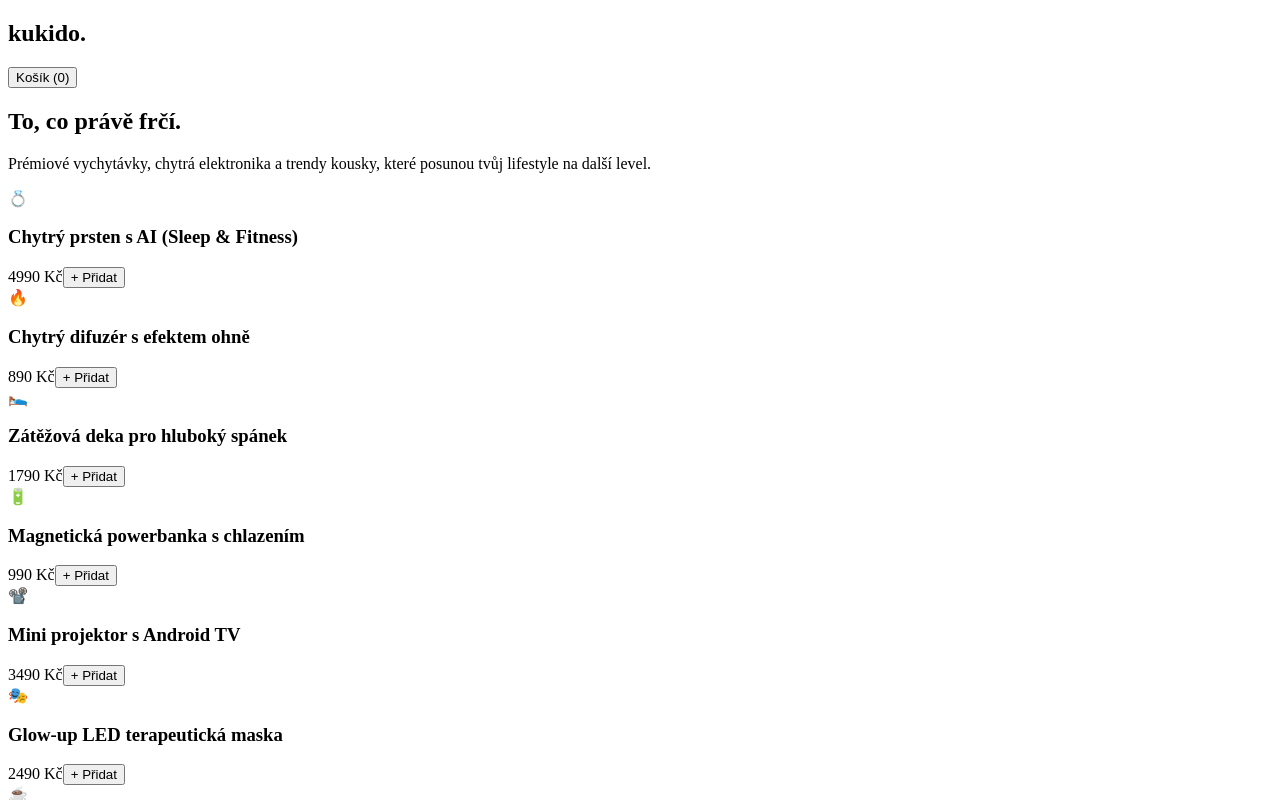
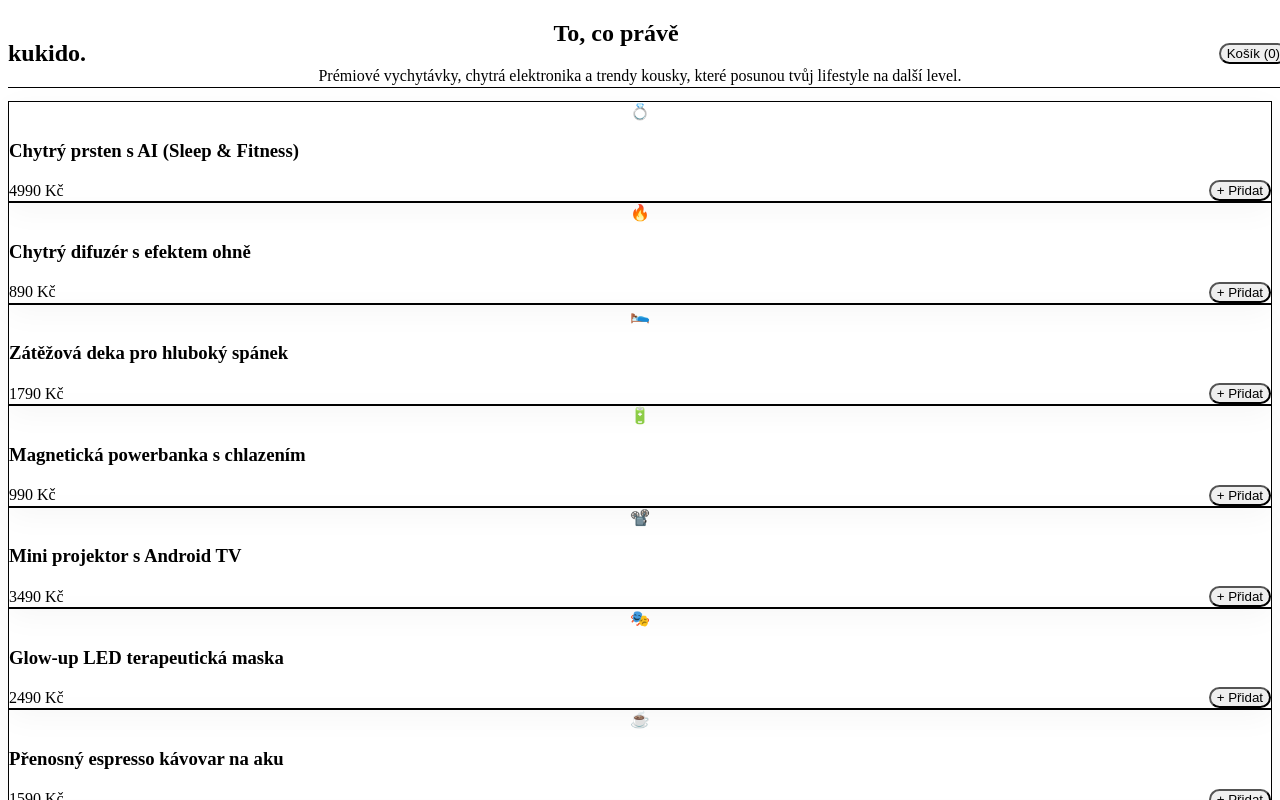
Before and after one commit to koukal96/Kukido, a Next.js app: page / in a window 1280 px wide. Shown: the top 800 px of the page. Built offline with nearby package versions, Linux system fonts and the light colour scheme.

Commit message:
Create _app.jsx

```diff
--- /dev/null
+++ b/pages/_app.jsx
@@ -0,0 +1,5 @@
+import '../styles/globals.css';
+
+export default function App({ Component, pageProps }) {
+  return <Component {...pageProps} />
+}
```
